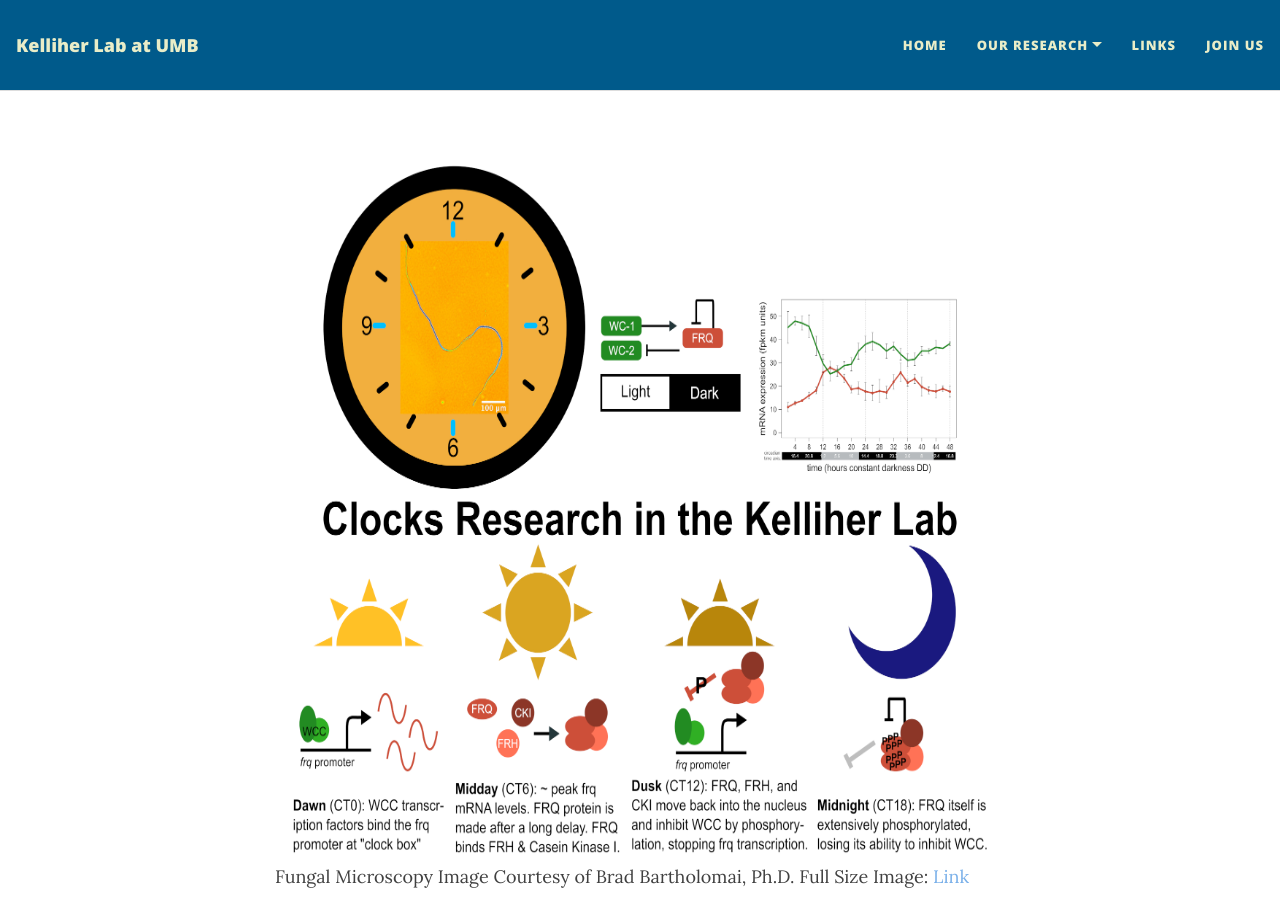
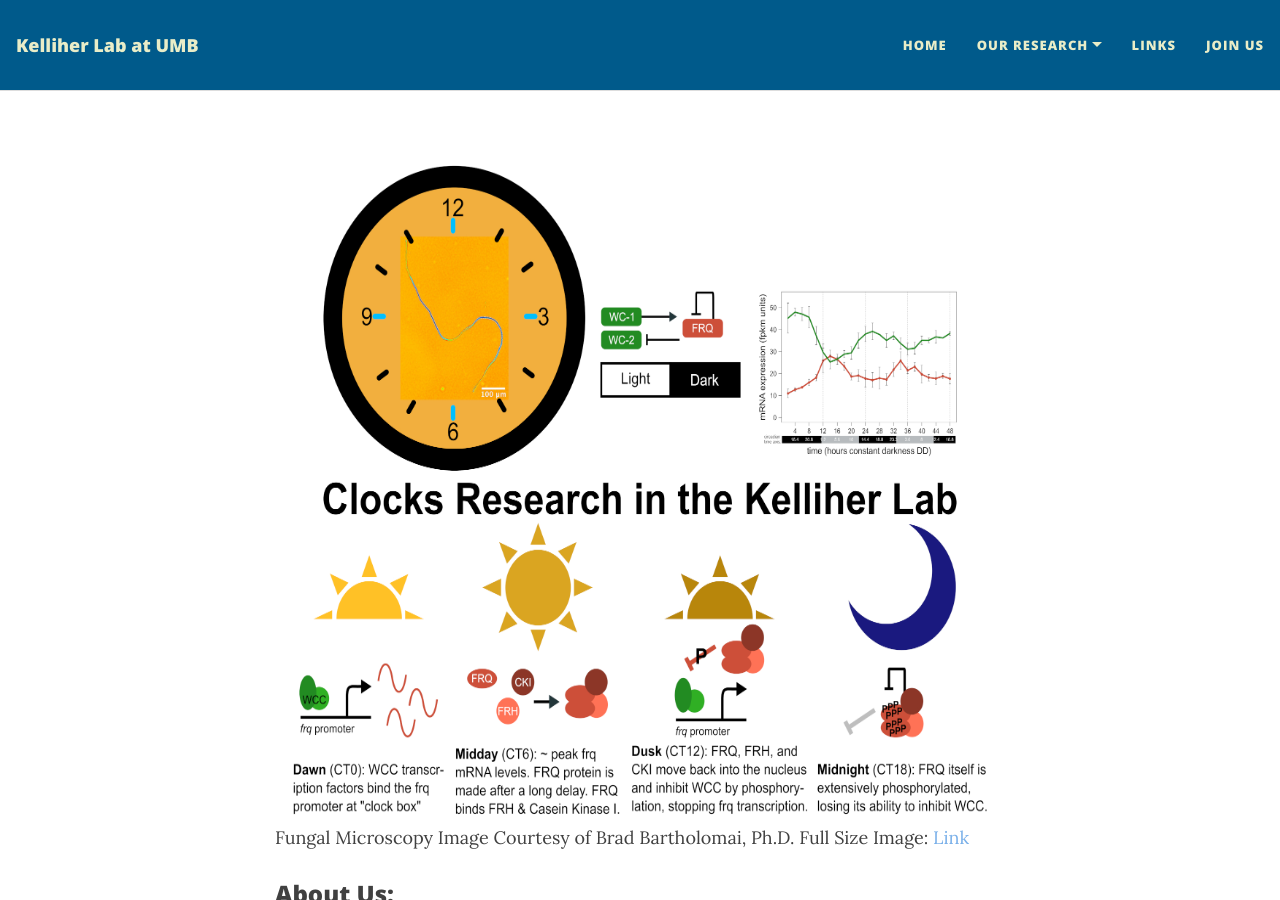
Before and after one commit to cmk35/cmk35.github.io, a Jekyll site: the page built from index.md, in a window 1280 px wide and 900 px high. Built offline with Jekyll 4.4.1, drawn with Linux system fonts in a browser that asks for light colours; nearby versions of some CDN libraries.

Commit message:
Update index.md

```diff
--- a/index.md
+++ b/index.md
@@ -5,7 +5,7 @@ layout: home
 # cover-img: /clock_intro_figure_v2_gimp2000wPx_600dpi.jpg
 ---
 
-![Introduction](clock_intro_figure_v2_gimp2000wPx_600dpi.jpg){:height="703px" width="900px"}
+![Introduction](clock_intro_figure_v2_gimp2000wPx_600dpi.jpg){:height="664px" width="850px"}
 Fungal Microscopy Image Courtesy of Brad Bartholomai, Ph.D. Full Size Image: <a href="https://cmk35.github.io/clock_intro_figure_v2_gimp2000wPx_600dpi.jpg" target="_blank">Link</a>
 
 ### About Us:
```
